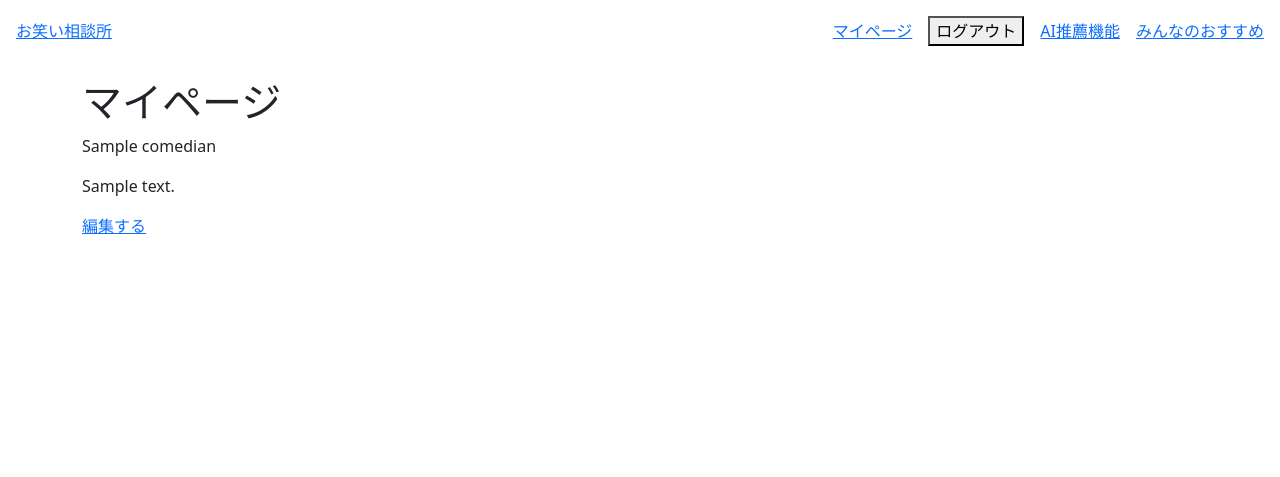
After one commit to imn0ah/comedian_recommendations_app, a Rails app: page /user in a window 1280 px wide. The commit adds this page. Shown: the top 477 px of the page. Run offline with Rails 7, Linux system fonts and the light colour scheme; a user stored in the database is signed in; tables that the repository leaves empty hold one stand-in row (values such as "Sample post"); parts of the project's set-up code (start-up, migrations or seed data) failed here and were passed over.

Commit message:
マイページを実装

```diff
--- /dev/null
+++ b/app/controllers/users_controller.rb
@@ -0,0 +1,8 @@
+class UsersController < ApplicationController
+before_action :authenticate_user!, only: [ :show ]
+
+  def show
+    @user = current_user
+    @posts = @user.posts.order(created_at: :desc)
+  end
+end
--- /dev/null
+++ b/app/helpers/user_helper.rb
@@ -0,0 +1,2 @@
+module UserHelper
+end
--- a/app/views/shared/_header.html.erb
+++ b/app/views/shared/_header.html.erb
@@ -3,6 +3,7 @@
 
   <nav class="d-flex align-items-center gap-3">
     <% if user_signed_in? %>
+      <%= link_to "マイページ", user_path %>
       <%= button_to "ログアウト", destroy_user_session_path, method: :delete %>
     <% else %>
       <%= link_to "ログイン", new_user_session_path %>
--- /dev/null
+++ b/app/views/users/show.html.erb
@@ -0,0 +1,7 @@
+<h1>マイページ</h1>
+
+<% @posts.each do |post| %>
+  <p><%= post.comedian.name %></p>
+  <p><%= post.content %></p>
+  <%= link_to "編集する", edit_post_path(post.id) %>
+<% end %>
--- a/config/routes.rb
+++ b/config/routes.rb
@@ -4,6 +4,7 @@ Rails.application.routes.draw do
   resources :recommendations, only: [ :index ]
   resources :posts, only: [ :index, :new, :create, :edit, :update ]
   resources :comedians, only: [ :show ]
+  resource :user, only: [:show]
   # Define your application routes per the DSL in https://guides.rubyonrails.org/routing.html
 
   # Reveal health status on /up that returns 200 if the app boots with no exceptions, otherwise 500.
```
Also changed, not shown: spec/helpers/user_helper_spec.rb (added, +15 -0 lines), spec/requests/user_spec.rb (added, +11 -0 lines), spec/views/user/show.html.erb_spec.rb (added, +5 -0 lines).
